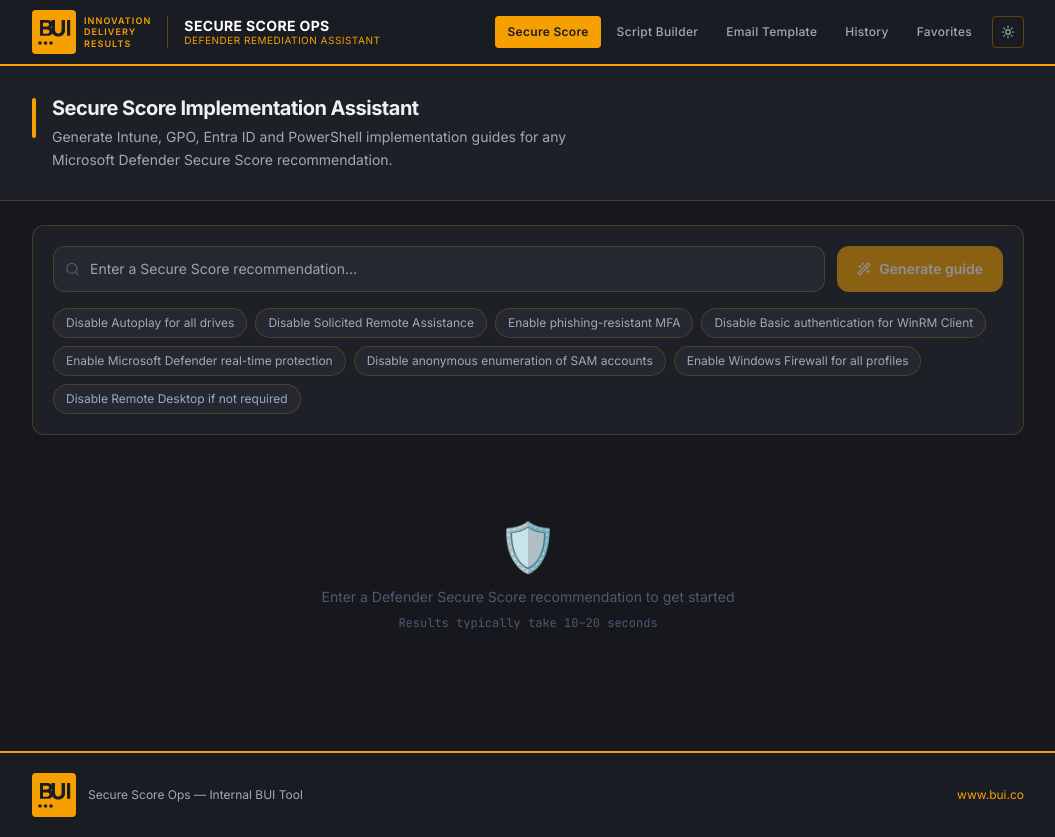
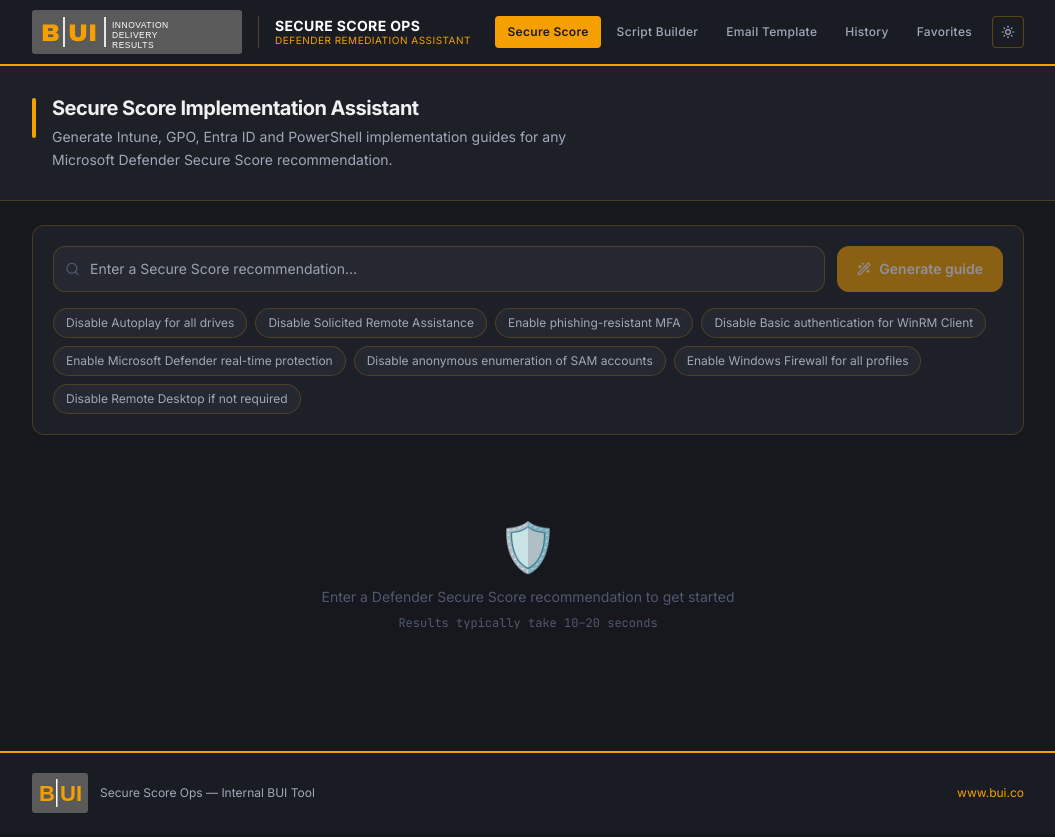
Before and after one commit to DanieMiller/Defender-Secure-Score-App, a React (Vite) app in the folder frontend/: page / in a window 1280 px wide. Shown: the whole page, without its empty margins (112-1167 px from the left). Built offline with nearby package versions, Linux system fonts and the light colour scheme.

Commit message:
brand: exact BUI logo with grey rect, amber B|UI, white dividers

```diff
--- a/frontend/src/components/BUILogo.tsx
+++ b/frontend/src/components/BUILogo.tsx
@@ -7,67 +7,50 @@
 }
 
 // Exact BUI logo from screenshot:
-// Square amber box with "BUI" letters inside + "INNOVATION / DELIVERY / RESULTS" text to the right
+// Grey rectangle | amber "B" | white divider | amber "UI" | white divider | white "INNOVATION DELIVERY RESULTS"
 export function BUILogo({ className = '', style, compact = false }: BUILogoProps) {
-  return (
-    <div className={`flex items-center gap-2 ${className}`} style={style}>
-      {/* Square amber icon box - matches screenshot exactly */}
-      <div style={{
-        width: 44,
-        height: 44,
-        background: '#F5A000',
-        borderRadius: 4,
-        display: 'flex',
-        alignItems: 'center',
-        justifyContent: 'center',
-        flexShrink: 0,
-      }}>
-        <svg viewBox="0 0 44 44" width="44" height="44" fill="none" xmlns="http://www.w3.org/2000/svg">
-          {/* B */}
-          <path
-            d="M8 10h7.5c2.8 0 4.8 1.6 4.8 4 0 1.5-.75 2.7-2 3.3 1.6.6 2.7 2 2.7 3.7 0 2.7-2.1 4.8-5.2 4.8H8V10zm3 6.5h4c1.2 0 2-.75 2-1.9S16.2 12.8 15 12.8H11V16.5zm0 7.2H15.2c1.4 0 2.3-.85 2.3-2.1S16.6 19.5 15.2 19.5H11v4.2z"
-            fill="#1A1C24"
-          />
-          {/* U */}
-          <path
-            d="M23 10v9.8c0 2.3 1.2 3.7 3.3 3.7s3.3-1.4 3.3-3.7V10H33v10c0 4-2.5 6.5-6.7 6.5S19.6 24 19.6 20V10H23z"
-            fill="#1A1C24"
-          />
-          {/* I */}
-          <path d="M35 10h3.2v15.8H35V10z" fill="#1A1C24" />
-          {/* Three dots */}
-          <circle cx="8" cy="33" r="1.8" fill="#1A1C24" />
-          <circle cx="13.5" cy="33" r="1.8" fill="#1A1C24" />
-          <circle cx="19" cy="33" r="1.8" fill="#1A1C24" />
+  if (compact) {
+    // Just the square part without the text
+    return (
+      <div className={className} style={{ display: 'inline-flex', ...style }}>
+        <svg viewBox="0 0 56 40" width="56" height="40" fill="none" xmlns="http://www.w3.org/2000/svg">
+          <rect width="56" height="40" rx="3" fill="#5A5A5A" />
+          {/* B in amber */}
+          <text x="7" y="28" fontSize="22" fontWeight="700" fill="#F5A000" fontFamily="Arial, sans-serif">B</text>
+          {/* White divider after B */}
+          <rect x="24" y="6" width="1.5" height="28" fill="white" />
+          {/* UI in amber */}
+          <text x="28" y="28" fontSize="22" fontWeight="700" fill="#F5A000" fontFamily="Arial, sans-serif">UI</text>
         </svg>
       </div>
+    );
+  }
 
-      {/* "INNOVATION / DELIVERY / RESULTS" text - matches screenshot */}
-      {!compact && (
-        <div style={{ lineHeight: 1.25 }}>
-          <div style={{
-            fontSize: 9,
-            fontWeight: 600,
-            letterSpacing: '0.12em',
-            color: '#F5A000',
-            fontFamily: 'Inter, sans-serif',
-          }}>INNOVATION</div>
-          <div style={{
-            fontSize: 9,
-            fontWeight: 600,
-            letterSpacing: '0.12em',
-            color: '#F5A000',
-            fontFamily: 'Inter, sans-serif',
-          }}>DELIVERY</div>
-          <div style={{
-            fontSize: 9,
-            fontWeight: 600,
-            letterSpacing: '0.12em',
-            color: '#F5A000',
-            fontFamily: 'Inter, sans-serif',
-          }}>RESULTS</div>
-        </div>
-      )}
+  return (
+    <div className={className} style={{ display: 'inline-flex', ...style }}>
+      <svg viewBox="0 0 210 44" width="210" height="44" fill="none" xmlns="http://www.w3.org/2000/svg">
+        {/* Grey background rectangle */}
+        <rect width="210" height="44" rx="3" fill="#5A5A5A" />
+
+        {/* "B" in amber */}
+        <text x="9" y="31" fontSize="24" fontWeight="700" fill="#F5A000" fontFamily="Arial Black, Arial, sans-serif">B</text>
+
+        {/* White vertical divider after B */}
+        <rect x="31" y="7" width="2" height="30" fill="white" opacity="0.85" />
+
+        {/* "UI" in amber */}
+        <text x="36" y="31" fontSize="24" fontWeight="700" fill="#F5A000" fontFamily="Arial Black, Arial, sans-serif">UI</text>
+
+        {/* White vertical divider after UI */}
+        <rect x="72" y="7" width="2" height="30" fill="white" opacity="0.85" />
+
+        {/* "INNOVATION" */}
+        <text x="80" y="18" fontSize="8.5" fontWeight="400" fill="white" fontFamily="Arial, sans-serif" letterSpacing="0.5">INNOVATION</text>
+        {/* "DELIVERY" */}
+        <text x="80" y="28" fontSize="8.5" fontWeight="400" fill="white" fontFamily="Arial, sans-serif" letterSpacing="0.5">DELIVERY</text>
+        {/* "RESULTS" */}
+        <text x="80" y="38" fontSize="8.5" fontWeight="400" fill="white" fontFamily="Arial, sans-serif" letterSpacing="0.5">RESULTS</text>
+      </svg>
     </div>
   );
 }
```
